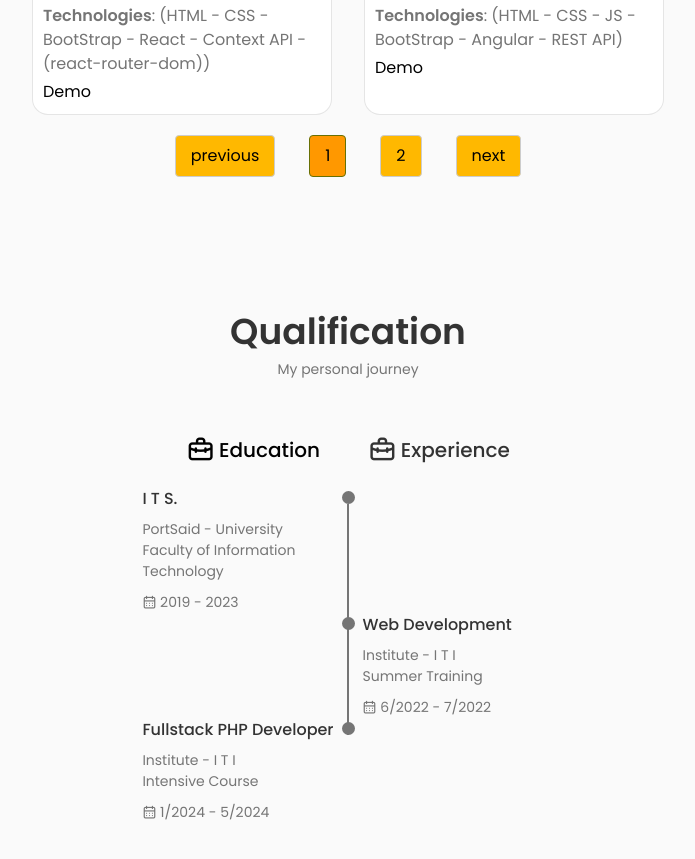
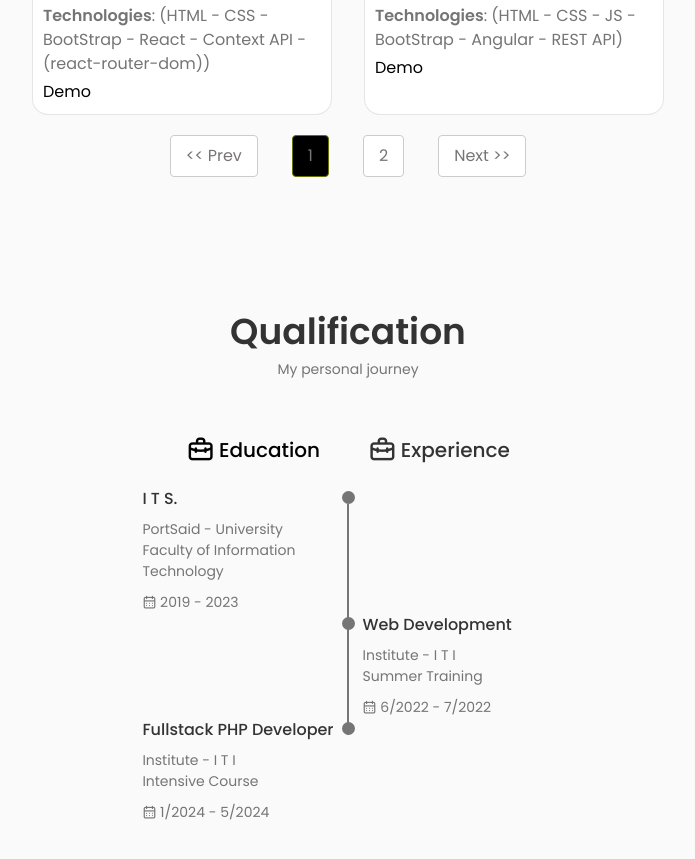
Before and after one commit to Ahmedgawish10/Portfolio__React, a React (Create React App) app: page / in a window 1280 px wide. Shown: the part 3800-4659 px from the top of the page, without its empty margins (292-987 px from the left). Built offline with nearby package versions, Linux system fonts and the light colour scheme; some icons are missing.

Commit message:
add pagination for projects

```diff
--- a/src/components/portfolio/AllProjects.jsx
+++ b/src/components/portfolio/AllProjects.jsx
@@ -13,11 +13,14 @@ const Alldata = () => {
 
   const handlePageClick = (event) => {
     setCurrentPage(event.selected);
-    window.scrollTo(2500, 2500);
+    const container = document.querySelector('.portfolio');
+    if (container) {
+      container.scrollIntoView({ behavior: 'smooth', block: 'start' });
+    }
   };
 
   return (
-<div className="di">
+<div className="All-projects">
 <div className="portfolio__all-data">
       {currentProjects.map((project) => (
         <div className="box" key={project.id}>
@@ -45,12 +48,12 @@ const Alldata = () => {
 
 <ReactPaginate
         breakLabel="..."
-        nextLabel="next "
+        nextLabel="Next >>"
         onPageChange={handlePageClick}
         pageRangeDisplayed={5}
         pageCount={pageCount}
-        previousLabel=" previous"
-        containerClassName="pagination  px-8 flex gap-6 justify-center mt-5"
+        previousLabel="<< Prev"
+        containerClassName="pagination sm:container  px-8 flex gap-0 md:gap-6 justify-center mt-5"
         activeClassName="active"
       />
 </div>
--- a/src/components/portfolio/portfolio.css
+++ b/src/components/portfolio/portfolio.css
@@ -268,6 +268,9 @@ cursor:pointer;
   .portfolio__all-data {
     grid-template-columns: repeat(1, 1fr);
   }
+  .pagination  a {
+    padding:  6px 8px !important;
+  }
   .portfolio__web-show {
     grid-template-columns: repeat(1, 1fr);
   }
@@ -344,15 +347,27 @@ align-items: center;
 
   border: 1px solid #ccc;
   border-radius: 4px;
+  background-color:#fff ;
+}
+.dark .pagination li {
   background-color: #ffb800;
+
 }
-
 .pagination  a {
   display: block;
   padding:  8px 15px;
+  color: rgb(120, 116, 116);
+}
+.dark .pagination  a {
+
+  color: white;
 }
 .pagination li.active {
-  background-color: #ff9800;
-  color: white;
+  background-color: #000000;
+  color: white !important;
   border: 1px solid #677005;
 }
+.dark .pagination li.active {
+  background-color: #000000;
+
+}
```
